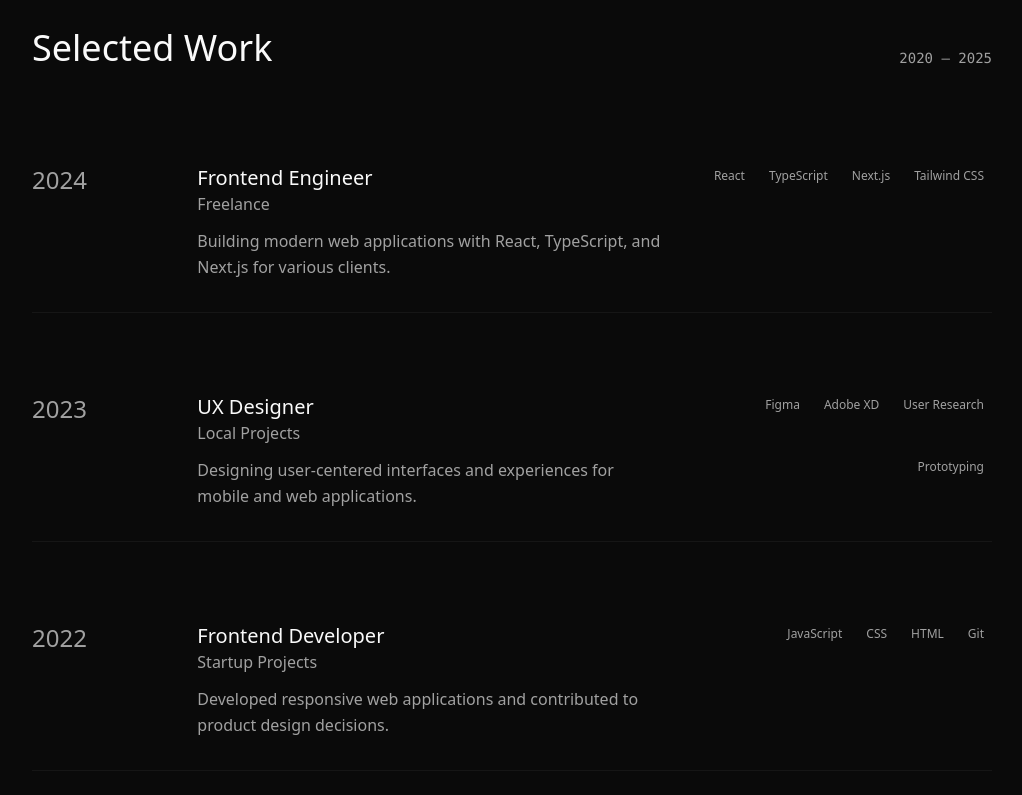
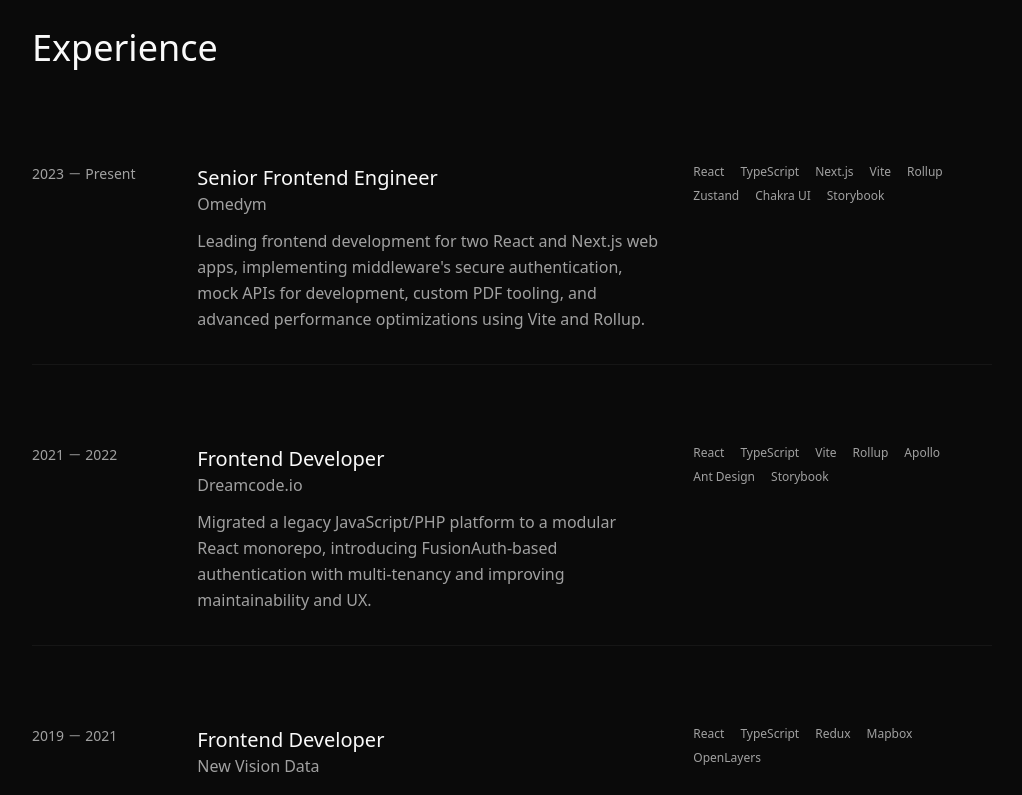
Before and after one commit to DrunkOldDog/portfolio, a Next.js app: page / in a window 1280 px wide. Shown: the part 900-1695 px from the top of the page, without its empty margins (128-1150 px from the left). Built offline with nearby package versions, Linux system fonts and the light colour scheme.

Commit message:
Update Work section

```diff
--- a/src/app/_components/Work/Work.component.tsx
+++ b/src/app/_components/Work/Work.component.tsx
@@ -1,64 +1,26 @@
+import { workExperience } from "@/app/_constants";
+
 export const Work = () => {
   return (
     <section id="work" className="min-h-screen py-20 sm:py-32">
       <div className="space-y-12 sm:space-y-16">
-        <div className="flex flex-col sm:flex-row sm:items-end sm:justify-between gap-4">
-          <h2 className="text-3xl sm:text-4xl font-light">Selected Work</h2>
-          <div className="text-sm text-muted-foreground font-mono">
-            2020 — 2025
-          </div>
-        </div>
+        <h2 className="text-3xl sm:text-4xl font-light">Experience</h2>
 
         <div className="space-y-8 sm:space-y-12">
-          {[
-            {
-              year: "2024",
-              role: "Frontend Engineer",
-              company: "Freelance",
-              description:
-                "Building modern web applications with React, TypeScript, and Next.js for various clients.",
-              tech: ["React", "TypeScript", "Next.js", "Tailwind CSS"],
-            },
-            {
-              year: "2023",
-              role: "UX Designer",
-              company: "Local Projects",
-              description:
-                "Designing user-centered interfaces and experiences for mobile and web applications.",
-              tech: ["Figma", "Adobe XD", "User Research", "Prototyping"],
-            },
-            {
-              year: "2022",
-              role: "Frontend Developer",
-              company: "Startup Projects",
-              description:
-                "Developed responsive web applications and contributed to product design decisions.",
-              tech: ["JavaScript", "CSS", "HTML", "Git"],
-            },
-            {
-              year: "2020",
-              role: "Web Developer",
-              company: "Personal Projects",
-              description:
-                "Started journey in web development, building personal projects and learning modern technologies.",
-              tech: ["HTML", "CSS", "JavaScript", "Bootstrap"],
-            },
-          ].map((job, index) => (
+          {workExperience.map((job, index) => (
             <div
               key={index}
-              className="group grid lg:grid-cols-12 gap-4 sm:gap-8 py-6 sm:py-8 border-b border-border/50 hover:border-border transition-colors duration-500"
+              className="grid lg:grid-cols-12 gap-4 sm:gap-8 py-6 sm:py-8 border-b border-border/50"
             >
               <div className="lg:col-span-2">
-                <div className="text-xl sm:text-2xl font-light text-muted-foreground group-hover:text-foreground transition-colors duration-500">
+                <div className="text-sm font-light text-muted-foreground">
                   {job.year}
                 </div>
               </div>
 
               <div className="lg:col-span-6 space-y-3">
                 <div>
-                  <h3 className="text-lg sm:text-xl font-medium">
-                    {job.role}
-                  </h3>
+                  <h3 className="text-lg sm:text-xl font-medium">{job.role}</h3>
                   <div className="text-muted-foreground">{job.company}</div>
                 </div>
                 <p className="text-muted-foreground leading-relaxed max-w-lg">
@@ -66,15 +28,17 @@
                 </p>
               </div>
 
-              <div className="lg:col-span-4 flex flex-wrap gap-2 lg:justify-end mt-2 lg:mt-0">
+              <div className="lg:col-span-4">
+                <div className="flex flex-wrap gap-x-4 gap-y-2">
                   {job.tech.map((tech) => (
                     <span
                       key={tech}
-                    className="px-2 py-1 text-xs text-muted-foreground rounded group-hover:border-muted-foreground/50 transition-colors duration-500"
+                      className="text-xs text-muted-foreground rounded"
                     >
                       {tech}
                     </span>
                   ))}
+                </div>
               </div>
             </div>
           ))}
--- a/src/app/_constants/index.ts
+++ b/src/app/_constants/index.ts
@@ -1 +1,2 @@
 export * from "./socialMedia.constants";
+export * from "./workExperience.constants";
--- /dev/null
+++ b/src/app/_constants/workExperience.constants.ts
@@ -0,0 +1,43 @@
+export const workExperience = [
+  {
+    year: "2023 － Present",
+    role: "Senior Frontend Engineer",
+    company: "Omedym",
+    description:
+      "Leading frontend development for two React and Next.js web apps, implementing middleware's secure authentication, mock APIs for development, custom PDF tooling, and advanced performance optimizations using Vite and Rollup.",
+    tech: [
+      "React",
+      "TypeScript",
+      "Next.js",
+      "Vite",
+      "Rollup",
+      "Zustand",
+      "Chakra UI",
+      "Storybook",
+    ],
+  },
+  {
+    year: "2021 － 2022",
+    role: "Frontend Developer",
+    company: "Dreamcode.io",
+    description:
+      "Migrated a legacy JavaScript/PHP platform to a modular React monorepo, introducing FusionAuth-based authentication with multi-tenancy and improving maintainability and UX.",
+    tech: [
+      "React",
+      "TypeScript",
+      "Vite",
+      "Rollup",
+      "Apollo",
+      "Ant Design",
+      "Storybook",
+    ],
+  },
+  {
+    year: "2019 － 2021",
+    role: "Frontend Developer",
+    company: "New Vision Data",
+    description:
+      "Built real-time tracking dashboards and geospatial interfaces for clients like Zebra Technologies, enhancing data visualization for NFL player stats and environmental monitoring systems.",
+    tech: ["React", "TypeScript", "Redux", "Mapbox", "OpenLayers"],
+  },
+];
```
Lines whose indentation alone changed are shown as unchanged.
